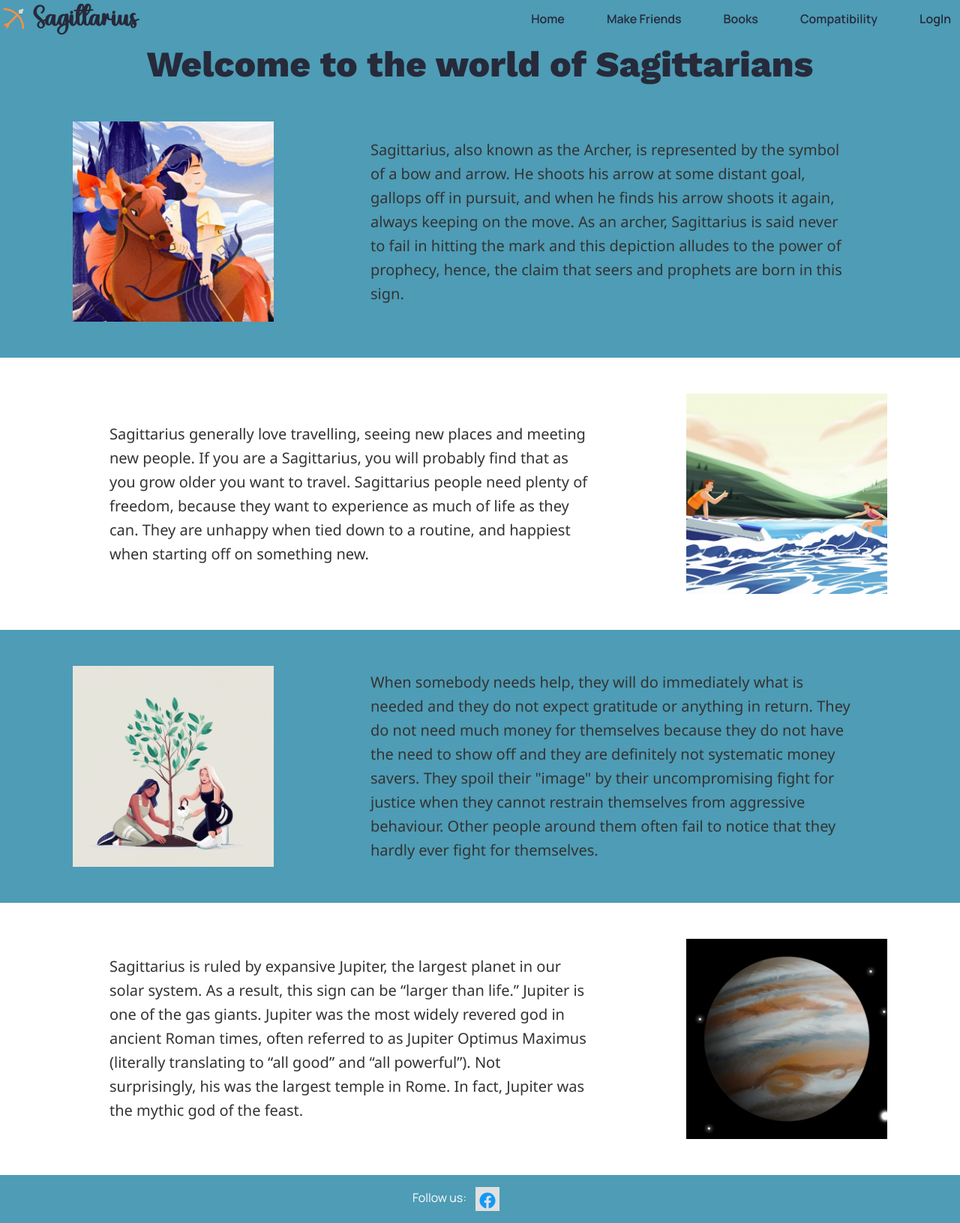
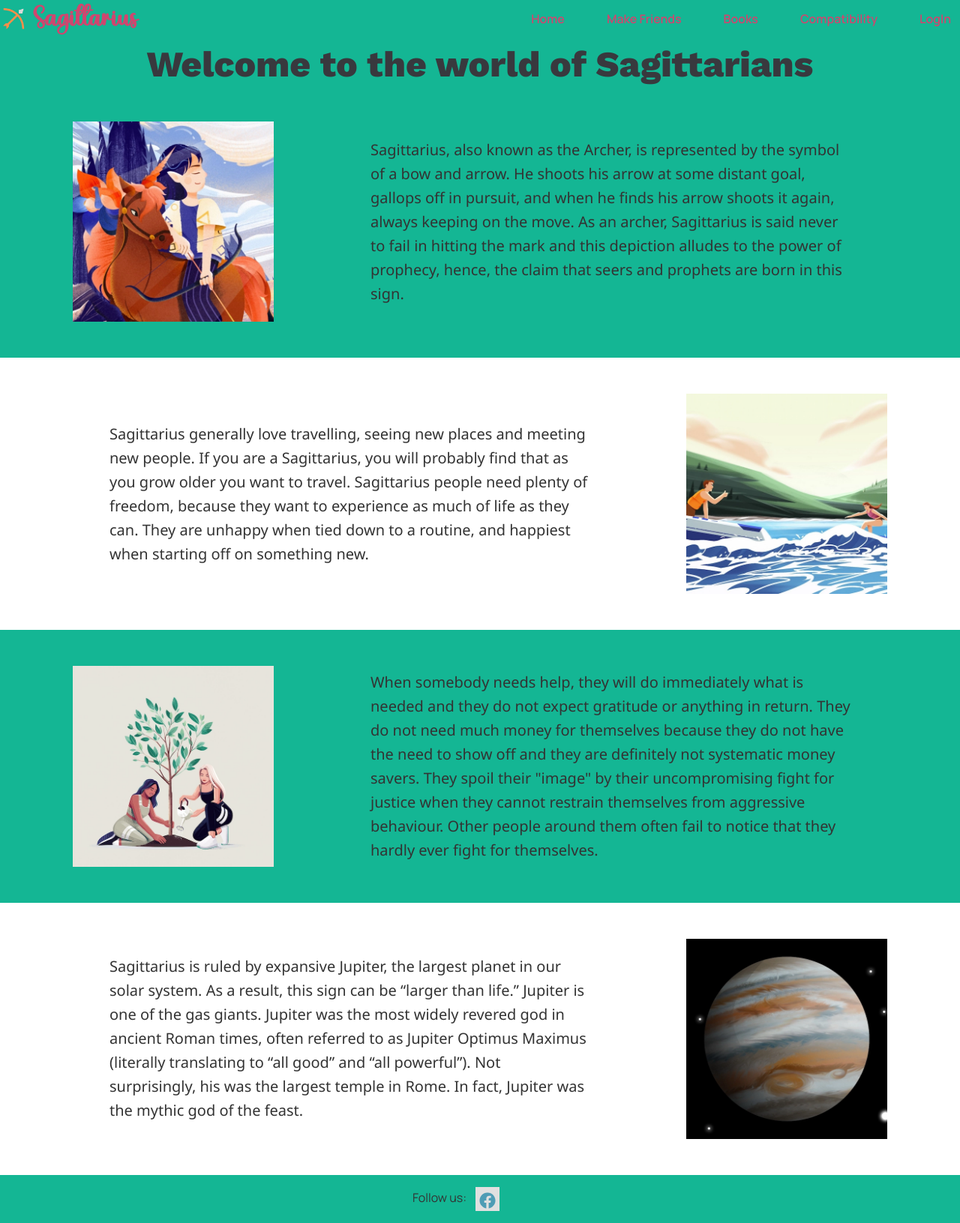
Before and after one commit to teejvan1/Sagittarius, a React (Create React App) app in the folder client/: page / in a window 1280 px wide. Shown: the whole page at 75% size. Built offline with nearby package versions, Linux system fonts and the light colour scheme.

Commit message:
completed color design

```diff
--- a/client/src/components/Heading.css
+++ b/client/src/components/Heading.css
@@ -3,6 +3,6 @@
   font-weight: 800;
   padding-top: 0.8rem;
   text-align: center;
-  color: rgb(38, 42, 59);
+  color: #38393e;
   font-family: 'Work Sans', sans-serif;
 }
--- a/client/src/components/Navbar.css
+++ b/client/src/components/Navbar.css
@@ -1,5 +1,5 @@
 .Header {
-  background-color: #4e9cb5;
+  background-color: #14b694;
 }
 
 .Header_container {
@@ -22,7 +22,7 @@
 .Header h1 {
   font-size: 3rem;
   padding: 0.4rem 0;
-  color: rgb(38, 42, 59);
+  color: #cf466f;
   display: flex;
   align-items: center;
   font-family: 'The Smile', serif;
@@ -43,7 +43,7 @@
   text-decoration: none;
   display: inline-block;
   font-weight: 600;
-  color: #262a3b;
+  color: #cf466f;
   font-size: 1.6rem;
   margin-left: 3.2rem;
   padding: 0 1.2rem;
@@ -51,5 +51,5 @@
 
 .Header .navlink:hover,
 .Header .navlink:active {
-  color: #777986;
+  color: #d1b4b3;
 }
--- a/client/src/pages/Books.css
+++ b/client/src/pages/Books.css
@@ -1,5 +1,5 @@
 .Books {
-  background-color: #4e9cb5;
+  background-color: #14b694;
   color: #333;
 }
 
@@ -10,7 +10,7 @@
   display: flex;
   flex-direction: column;
   max-width: 38.4rem;
-  background-color: #4e9cb5;
+  background-color: #14b694;
 }
 
 .Books .books_upload label {
@@ -24,12 +24,17 @@
   outline: none;
   border: none;
   border-radius: 3px;
+  color: #707070;
+}
+
+.Books .books_upload input::placeholder {
+  color: #707070;
 }
 
 .Books .books_upload button {
   padding: 1.2rem;
   margin-top: 1.6rem;
-  background-color: #333;
+  background-color: #cf466f;
   color: white;
   font-size: 1.6rem;
   border-radius: 4px;
@@ -38,7 +43,7 @@
 }
 
 .Books .books_upload button:hover {
-  color: rgb(209, 209, 209);
+  color: #cccccc;
 }
 
 .Books .books_collection {
@@ -59,7 +64,7 @@
   display: flex;
   flex-direction: column;
   border-radius: 3px;
-  background-color: #14b694;
+  background-color: #d1b4b3;
 }
 
 .Books .book h1 {
--- a/client/src/pages/Books.js
+++ b/client/src/pages/Books.js
@@ -170,7 +170,7 @@ function Books() {
   return (
     <div className='Books'>
       <Navbar />
-      <Heading text='Share your favorite books' bg='#4e9cb5' />
+      <Heading text='Share your favorite books' bg='#14B694' />
       <form className='books_upload' onSubmit={e => addBook(e)}>
         <label htmlFor='name'> Name of the book</label>
         <input
--- a/client/src/pages/Compability.css
+++ b/client/src/pages/Compability.css
@@ -29,6 +29,7 @@
   width: 98%;
   border: 1px solid #c4c4c4;
   border-radius: 3px;
+  background-color: #d1b4b3;
 }
 
 .Compability table tr th {
@@ -59,7 +60,7 @@
 
 .Compability p a:link,
 .Compability p a:visited {
-  color: blue;
+  color: #1199f6;
   text-decoration: none;
 }
 
--- a/client/src/pages/Home.css
+++ b/client/src/pages/Home.css
@@ -1,6 +1,6 @@
 .Home .section1_container,
 .Home .section3_container {
-  background-color: #4e9cb5;
+  background-color: #14b694;
 }
 
 .Home .section2_container,
@@ -70,19 +70,19 @@
 }
 
 .Home .section1 {
-  background-color: #4e9cb5;
+  background-color: #14b694;
 }
 
 .Home .section3 {
-  background-color: #4e9cb5;
+  background-color: #14b694;
 }
 
 .Home .footer {
   font-size: 1.6rem;
-  background-color: #4e9cb5;
+  background-color: #14b694;
   padding: 1.6rem 0;
   text-align: center;
-  color: white;
+  color: #333;
   padding-right: 6.4rem;
 }
 
@@ -97,9 +97,10 @@
   padding: 0.4rem;
   vertical-align: middle;
   background-color: rgb(224, 224, 224);
-  color: #1199f6;
+  color: #4e9cb5;
 }
 
 .Home .footer a:hover,
 .Home .footer a:active {
+  color: #327ccb;
 }
--- a/client/src/pages/Home.js
+++ b/client/src/pages/Home.js
@@ -14,7 +14,7 @@ function Home() {
     <div className='Home'>
       <Navbar />
 
-      <Heading text='Welcome to the world of Sagittarians' bg='#4e9cb5' />
+      <Heading text='Welcome to the world of Sagittarians' bg='#14B694' />
 
       <div className='section1_container'>
         <section className='section1'>
--- a/client/src/pages/LogIn.css
+++ b/client/src/pages/LogIn.css
@@ -32,7 +32,7 @@
 
 .LogIn .right input {
   color: #c3c5c6;
-  background-color: #2e3234;
+  background-color: #333;
   padding: 1.2rem 3.2rem;
   width: 70%;
   margin: 0 auto 3.2rem;
--- a/client/src/pages/MakeFriends.css
+++ b/client/src/pages/MakeFriends.css
@@ -15,6 +15,7 @@
   flex-direction: column;
   justify-content: space-around;
   border-radius: 42px;
+  /* background-color: #d1b4b3; */
 }
 
 .alluser .card h1 {
@@ -28,7 +29,7 @@
 .alluser .card h1 a:link,
 .alluser .card h1 a:visited {
   text-decoration: none;
-  color: #192027;
+  color: #333;
 }
 
 .alluser .card h2 {
@@ -38,13 +39,14 @@
 .alluser .card h2 a:link,
 .alluser .card h2 a:visited {
   text-decoration: none;
-  color: #f07ea8;
+  color: #cf466f;
 }
 
 .alluser .card p {
-  background-color: #109fd1;
-  color: white;
+  background-color: #14b694;
+  color: #cf466f;
   font-size: 1.4rem;
+  font-weight: 900;
   padding: 1.2rem;
   text-align: center;
   margin: 1.6rem 4.8rem 2.4rem 4.8rem;
--- a/client/src/pages/Mbti.css
+++ b/client/src/pages/Mbti.css
@@ -1,10 +1,11 @@
 .Mbti {
   background-color: #525659;
+  padding-bottom: 2.4rem;
 }
 
 .Mbti .block-container {
   width: 76.8rem;
-  margin: 0 auto;
+  margin: 2.4rem auto 0;
   display: flex;
   flex-wrap: wrap;
   background-color: white;
```
